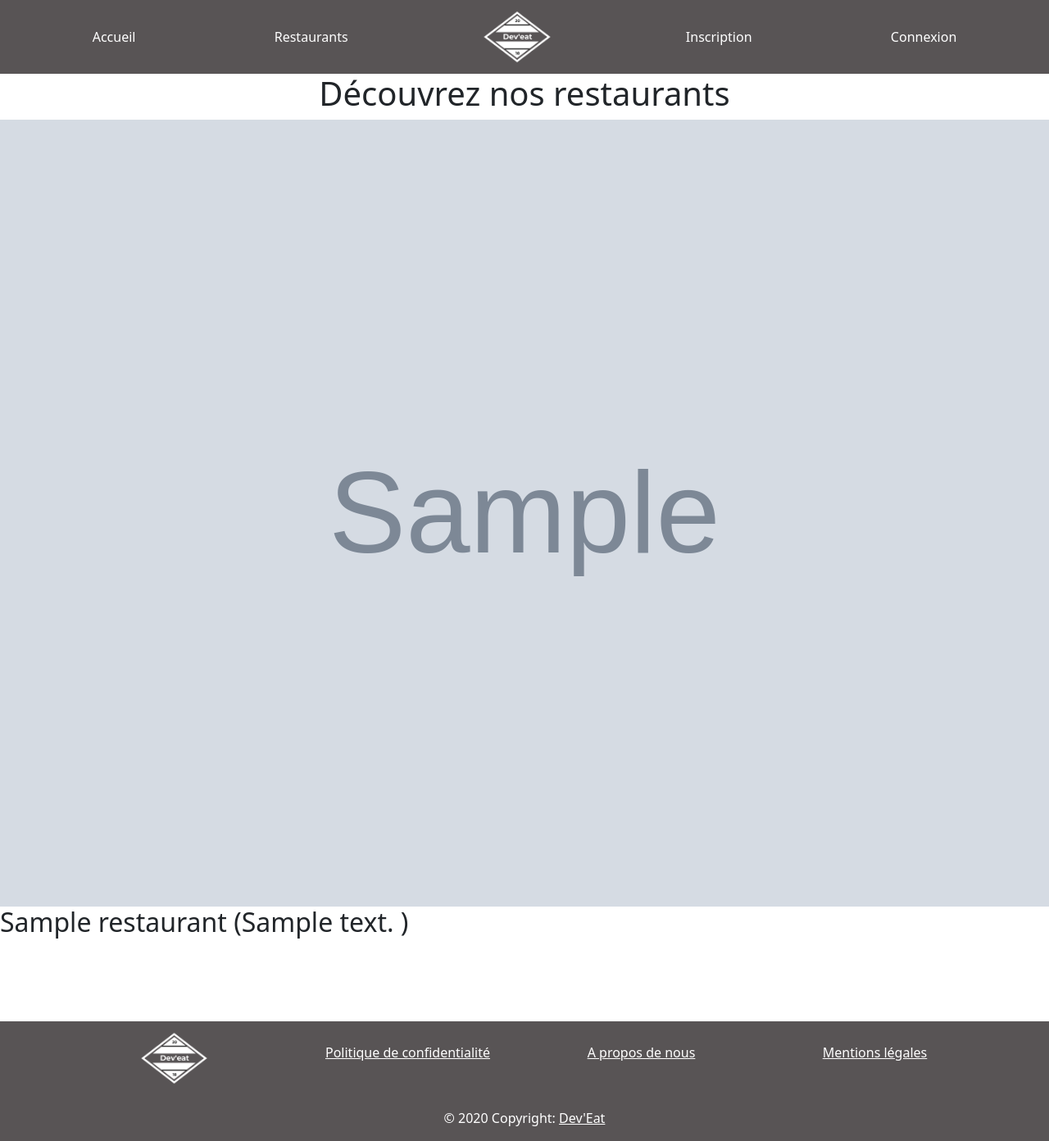
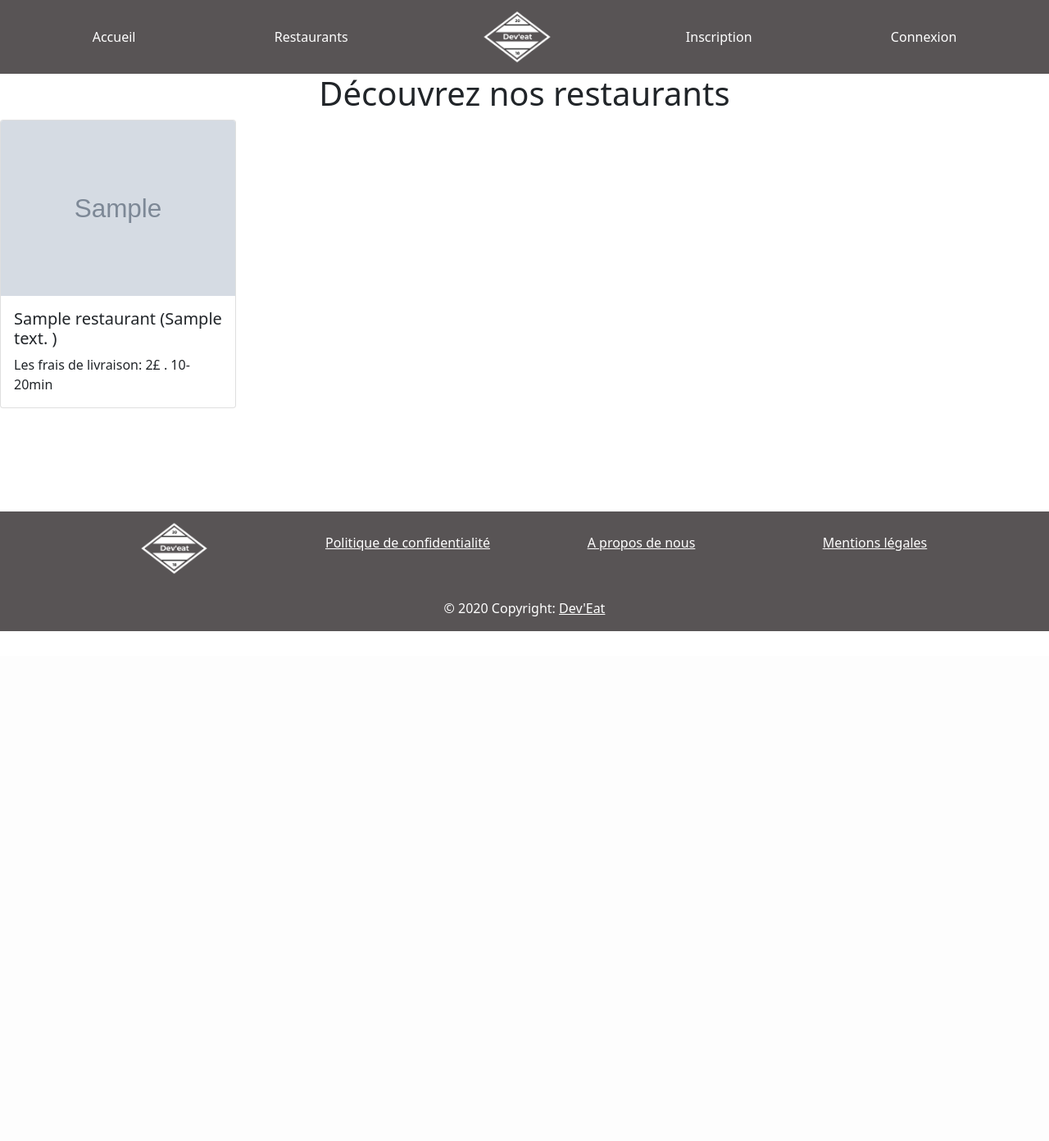
Before and after one commit to leoniemandah/Dev-Eat, a Symfony app: template devEat/templates/restaurants_views/index.html.twig in a window 1280 px wide. Shown: the whole page at 82% size. After the commit the page ends 770 px from the top, so only its background shows below. Run offline with Twig, Linux system fonts and the light colour scheme; the template is opened without the code that fills it: most values are stand-ins (such as "Sample title", 1, 10 or a date in 2020); grey boxes marked "Sample" are stand-in pictures; some libraries are stand-ins or nearby versions.

Commit message:
suite resto

```diff
--- a/devEat/public/css/styles.css
+++ b/devEat/public/css/styles.css
@@ -2,6 +2,12 @@
     background-color: #585455;
     padding-top: 0;
     padding-bottom: 0;
+}
+
+#contain{
+  display: flex;
+  flex-direction: row;
+  flex-wrap: wrap;
 }
 
 #flex{
--- a/devEat/templates/restaurants_views/index.html.twig
+++ b/devEat/templates/restaurants_views/index.html.twig
@@ -4,13 +4,28 @@
 {% endblock %}
 
 {% block body %}
-    <center>
-			<h1>Découvrez nos restaurants</h1>
-		</center>
+	<center>
+		<h1>Découvrez nos restaurants</h1>
+	</center>
+
 	{% for restaurant in restaurants %}
-		<article>
-			<img src="{{ restaurant.logo }}" alt="">
-			<h2>{{ restaurant.name }} ({{restaurant.address}} )</h2>
-		</article>
+
+		<div class="contain">
+
+
+			<div class="card" style="width: 18rem;">
+				<a href="#"><img src="{{ restaurant.logo }}" class="card-img-top" alt="..."></a>
+				<div class="card-body">
+					<h5 class="card-title">{{ restaurant.name }}
+						({{restaurant.address}}
+						)</h5>
+					<p class="card-text">Les frais de livraison: 2£ . 10-20min</p>
+
+				</div>
+			</div>
+		</div>
+		<br/>
+
 	{% endfor %}
+
 {% endblock %}
```
